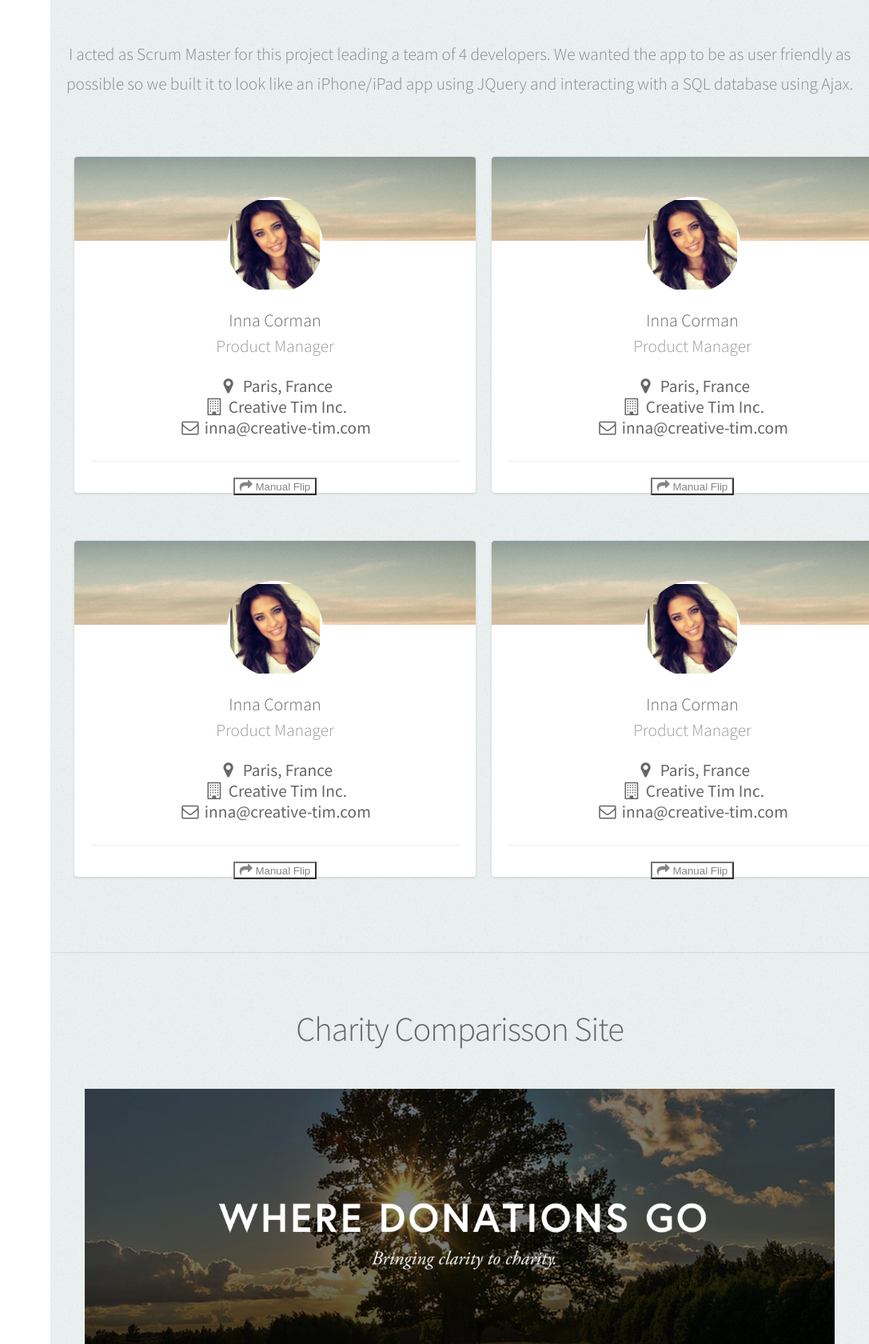
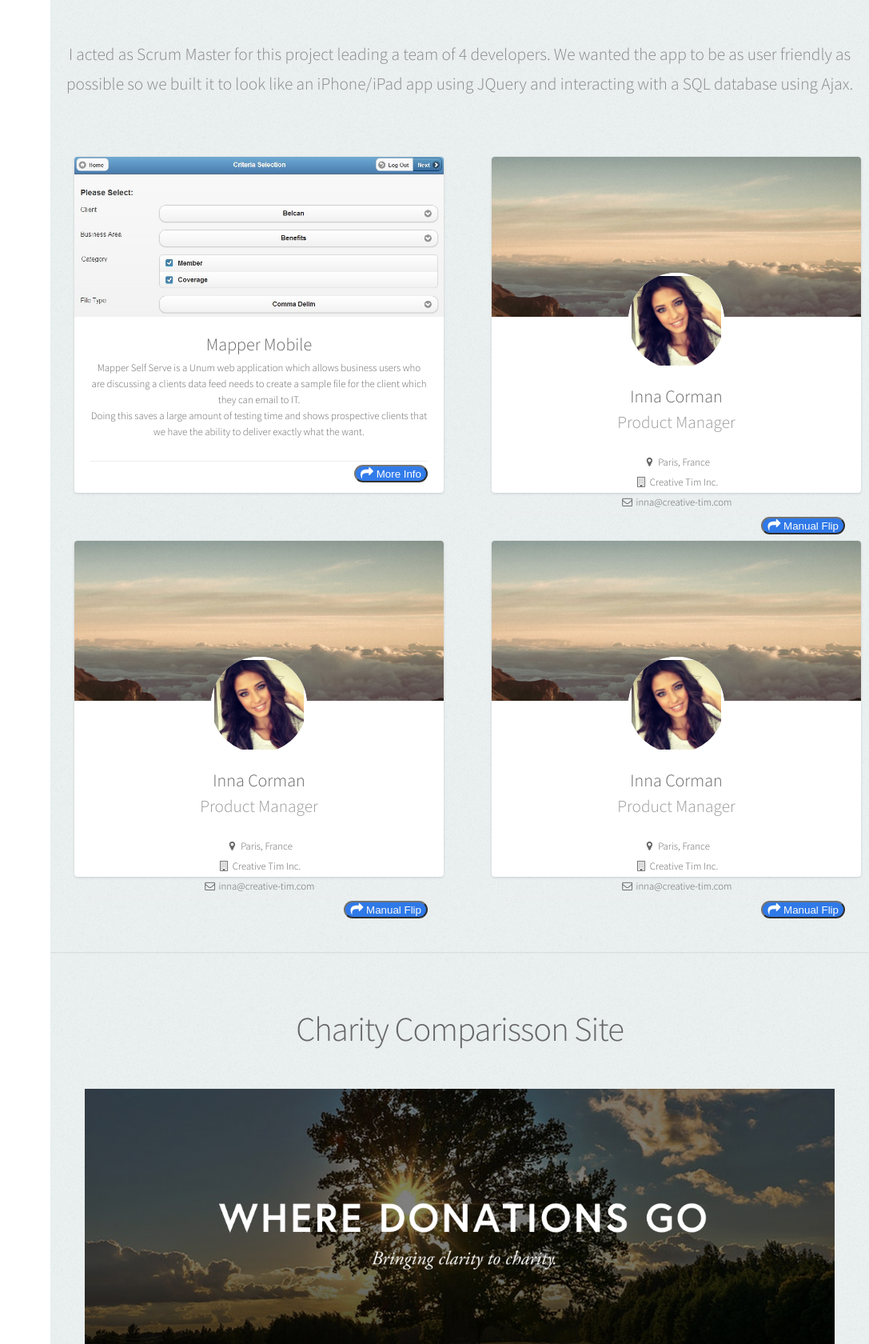
Before and after one commit to patrickkillalea/portfolio, a PHP site: page / in a window 1280 px wide. Shown: the part 987-2667 px from the top of the page at 80% size, without its empty margins (193-1280 px from the left). Run offline with PHP 8.4, Linux system fonts and the light colour scheme.

Commit message:
Added Mapper Info

```diff
--- a/css/rotating-card.css
+++ b/css/rotating-card.css
@@ -16,6 +16,7 @@ body {
      -o-perspective: 800px;
         perspective: 800px;
         margin: 30px;
+        padding-right: 40px;
 }
 /* flip the pane when hovered */
 .card-container:not(.manual-flip):hover .card,
@@ -93,7 +94,7 @@ body {
 	border-radius: 4px;
 }
 .card .cover{
-    height: 105px;
+    height: 200px;
     overflow: hidden;
     border-radius: 4px 4px 0 0;
 }
@@ -117,7 +118,7 @@ body {
 .card .content{
     background-color: rgba(0, 0, 0, 0);
     box-shadow: none;
-    padding: 10px 20px 20px;
+    padding: 10px 20px 80px;
 }
 .card .content .main {
     min-height: 160px;
@@ -134,8 +135,9 @@ body {
 }
 .card h5{
     margin: 5px 0;
-    font-weight: 400;
+    font-weight: 300;
     line-height: 20px;
+    font-size: 60%;
 }
 .card .profession{
     color: #999999;
@@ -145,9 +147,10 @@ body {
 .card .footer {
     border-top: 1px solid #EEEEEE;
     color: #999999;
-    margin: 30px 0 0;
+    margin: 0px 0 0;
     padding: 10px 0 0;
     text-align: center;
+
 }
 .card .footer .social-links{
     font-size: 18px;
@@ -160,7 +163,7 @@ body {
 }
 .card .header {
     padding: 15px 20px;
-    height: 90px;
+    height: 50px;
 }
 .card .motto{
     border-bottom: 1px solid #EEEEEE;
@@ -229,13 +232,16 @@ body {
 
 .btn-simple{
     opacity: .8;
-    color: #666666;
-    background-color: transparent;
+    color: white;
+    background-color: #005ce6;
+    float: right;
+    border-radius: 15px;
 }
 
 .btn-simple:hover,
 .btn-simple:focus{
-    background-color: transparent;
+    color: white;
+    background-color: #4d94ff;
     box-shadow: none;
     opacity: 1;
 }
--- a/home.html
+++ b/home.html
@@ -111,22 +111,20 @@
                         <div class="card">
                             <div class="front">
                                 <div class="cover">
-                                    <img src="images/rotating_card_thumb3.png" />
+                                    <img src="images/mapperbanner.jpg" />
                                 </div>
-                                <div class="user">
+                                <!-- <div class="user">
                                     <img class="img-circle" src="images/rotating_card_profile.png" />
-                                </div>
+                                </div> -->
                                 <div class="content">
                                     <div class="main">
-                                        <h3 class="name">Inna Corman</h3>
-                                        <p class="profession">Product Manager</p>
-                                        <h5><i class="fa fa-map-marker fa-fw text-muted"></i> Paris, France</h5>
-                                        <h5><i class="fa fa-building-o fa-fw text-muted"></i> Creative Tim Inc. </h5>
-                                        <h5><i class="fa fa-envelope-o fa-fw text-muted"></i> inna@creative-tim.com</h5>
+                                        <h3 class="name">Mapper Mobile</h3>
+                                        <h5>Mapper Self Serve is a Unum web application which allows business users who are discussing a clients data feed needs to create a sample file for the client which they can email to IT.</br>
+                                        Doing this saves a large amount of testing time and shows prospective clients that we have the ability to deliver exactly what the want.</h5>
                                     </div>
                                     <div class="footer">
                                         <button class="btn btn-simple" onclick="rotateCard(this)">
-                                            <i class="fa fa-mail-forward"></i> Manual Flip
+                                            <i class="fa fa-mail-forward"></i> More Info
                                         </button>
                                     </div>
                                 </div>
@@ -134,14 +132,11 @@
                             <!-- end front panel -->
                             <div class="back">
                                 <div class="header">
-                                    <h5 class="motto">"To be or not to be, this is my awesome motto!"</h5>
+                                    <h5 class="motto">Mapper Mobile</h5>
                                 </div>
                                 <div class="content">
                                     <div class="main">
-                                        <h4 class="text-center">Experince</h4>
-                                        <p>Inna was working with our team since 2012.</p>
-                                        <h4 class="text-center">Areas of Expertise</h4>
-                                        <p>Web design, Adobe Photoshop, HTML5, CSS3, Corel and many others...</p>
+                                        <h4>This was a responsive web based application which we created to aid Unum Business Analysts while collecting requirements from customers on their data file needs with a view to minimizing unexpected data formats. The application used JQuery, Ajax, JSON, SQL and IIS. It is currently used by 10+ analysts.</h4>
                                     </div>
                                 </div>
                                 <div class="footer">
@@ -149,9 +144,7 @@
                                         <i class="fa fa-reply"></i> Back
                                     </button>
                                     <div class="social-links text-center">
-                                        <a href="http://cretive-tim.com" class="facebook"><i class="fa fa-facebook fa-fw"></i></a>
-                                        <a href="http://cretive-tim.com" class="google"><i class="fa fa-google-plus fa-fw"></i></a>
-                                        <a href="http://cretive-tim.com" class="twitter"><i class="fa fa-twitter fa-fw"></i></a>
+                                        <a href="http://cretive-tim.com" class="google"><i class="fa fa-github fa-fw"></i></a>
                                     </div>
                                 </div>
                             </div>
```
Also changed, not shown: css/style.css (line endings or trailing spaces).
